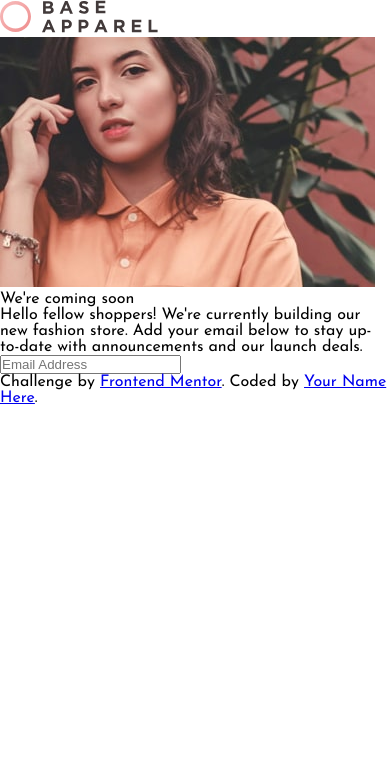
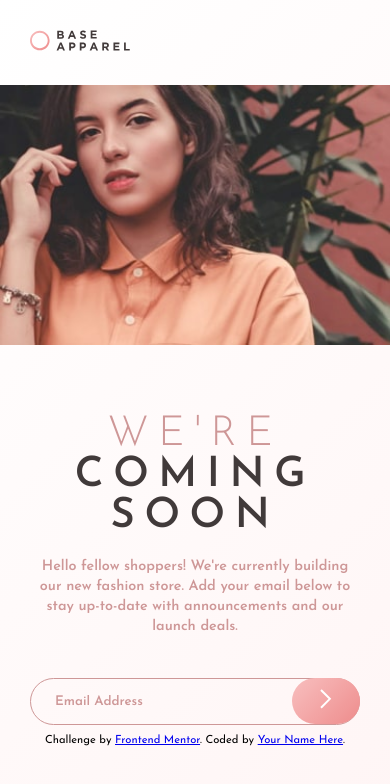
Before and after one commit to lukaszkus/base-apparel-coming-soon, a website: page index.html in a window 390 px wide. Drawn offline with Linux system fonts and the light colour scheme.

Commit message:
mobile layout styling

```diff
--- a/index.html
+++ b/index.html
@@ -12,15 +12,25 @@
 </head>
 <body>
 
-  <main>
+  <main class="main">
+
     <div class="logo">
-      <img src="images/logo.svg" alt="logo"/>
+      <img src="images/logo.svg" alt="logo" class="logo__img"/>
     </div>
-    <img src="images/hero-mobile.jpg" alt="girl"/>
-    <div class="title">We're coming soon</div>
-    <p>Hello fellow shoppers! We're currently building our new fashion store. Add your email below to stay up-to-date with announcements and our launch deals.
-    </p>
-    <input type="email" placeholder="Email Address"/>
+
+    <div class="hero">
+      <img src="images/hero-mobile.jpg" alt="girl" class="hero__img"/>
+    </div>
+
+    <div class="content">
+      <h1 class="content__title"><span>We're</span> coming soon</h1>
+      <p class="content__txt">Hello fellow shoppers! We're currently building our new fashion store. Add your email below to stay up-to-date with announcements and our launch deals.
+      </p>
+      <div class="content__form">
+        <input type="email" placeholder="Email Address"/>
+        <span><img src="images/icon-arrow.svg" alt="arrow"/></span>
+      </div>
+    </div>
   </main>
 
   <footer>
--- a/scss/main.scss
+++ b/scss/main.scss
@@ -12,3 +12,76 @@ html {
   font-size: 16px;
   font-family: $font-primary;
 }
+
+body {
+  min-height: 100vh;
+  background: $gradient-primary;
+}
+
+.main {
+  width: 100%;
+  .logo {
+    padding: 30px;
+    &__img {
+      width: 100px;
+    }
+  }
+  .hero {
+    padding-bottom: 65px;
+    &__img {
+      width: 100%;
+    }
+  }
+  .content {
+    padding: 0 30px;
+    text-align: center;
+    &__title {
+      font-size: 2.6rem;
+      text-transform: uppercase;
+      letter-spacing: 0.6rem;
+      color: $color-neutral-dark;
+      padding-bottom: 20px;
+      span {
+        font-weight: 300;
+        color: $color-primary-desaturated;
+      }
+    }
+    &__txt {
+      font-size: 0.9rem;
+      font-weight: 600;
+      color: $color-primary-desaturated;
+      line-height: 1.4;
+      padding-bottom: 40px;
+    }
+    &__form {
+      display: flex;
+      align-items: center;
+      position: relative;
+      input[type="email"] {
+        padding: 16px 24px;
+        width: 100%;
+        border: 1px solid $color-primary-desaturated;
+        border-radius: 28px;
+        font-family: $font-primary;
+        font-weight: 600;
+        background: transparent;
+        &::placeholder {
+          color: $color-primary-desaturated;
+        }
+      }
+      span {
+        padding: 11px 28px;
+        background: $gradient-secondary;
+        border-radius: 28px;
+        position: absolute;
+        right: 0;
+      }
+    }
+  }
+}
+
+.attribution {
+  text-align: center;
+  font-size: 0.7rem;
+  padding: 10px;
+}
```
Also changed, not shown: css/main.css, 1 other file.
